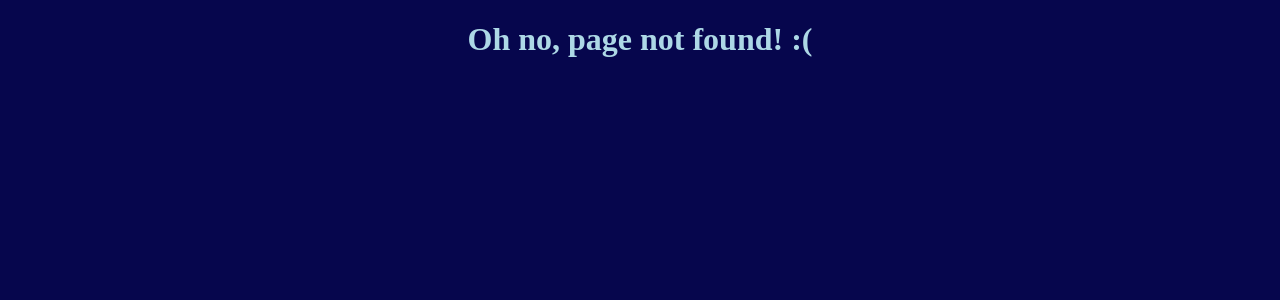
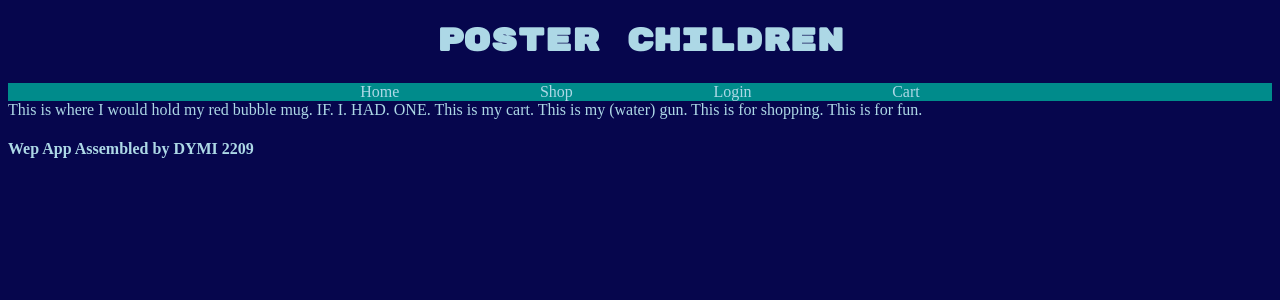
Before and after one commit to 2209-Poster-Children/PosterFront, a React (Create React App) app: page /cart in a window 1280 px wide. Before the commit this address had no page. Shown: the top 300 px of the page. Built offline with nearby package versions, Linux system fonts and the light colour scheme; no server answers; a web font is replaced by a local one.

Commit message:
added cart page

```diff
--- a/src/components/General/Navbar.js
+++ b/src/components/General/Navbar.js
@@ -22,7 +22,7 @@ const Navbar = ({loggedIn}) => {
               Login</Link>)
         }
 
-        <span>Cart(no path yet)</span>
+        <Link to="cart">Cart</Link>
 
       </nav>
     </div>
--- /dev/null
+++ b/src/components/Shop/Cart.js
@@ -0,0 +1,10 @@
+const Cart = () => {
+  return (
+    <div>
+      This is where I would hold my red bubble mug. IF. I. HAD. ONE.
+      This is my cart. This is my (water) gun. This is for shopping. This is for fun.
+    </div>
+  )
+}
+
+export default Cart;
--- a/src/index.js
+++ b/src/index.js
@@ -13,6 +13,7 @@ import Profile from './components/Profile/Profile';
 // SHOP
 import Products from './components/Shop/Products';
 import ProductDetails from './components/Shop/ProductDetails';
+import Cart from './components/Shop/Cart';
 
 const router = createBrowserRouter([
     {
@@ -45,6 +46,10 @@ const router = createBrowserRouter([
             {
                 path: "shop/:id",
                 element: <ProductDetails />
+            },
+            {
+                path: "cart",
+                element: <Cart />
             }
         ]
     }
```
